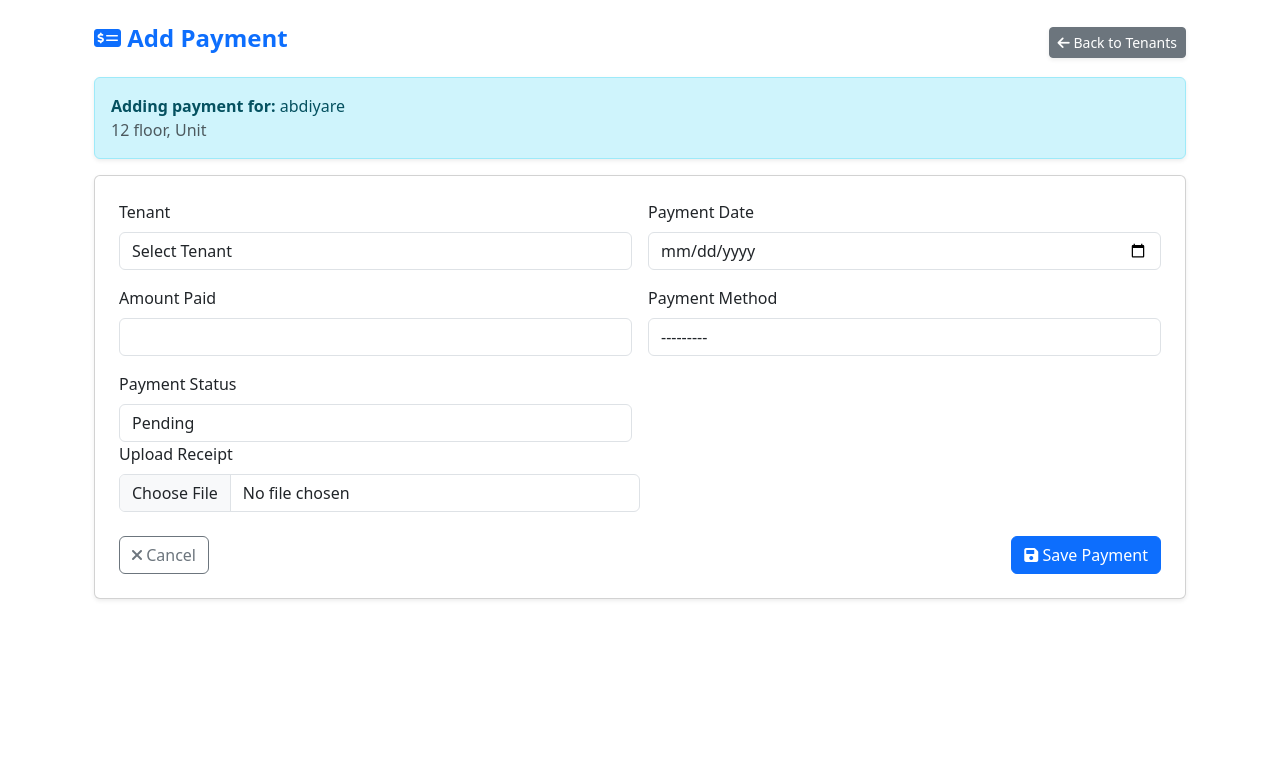
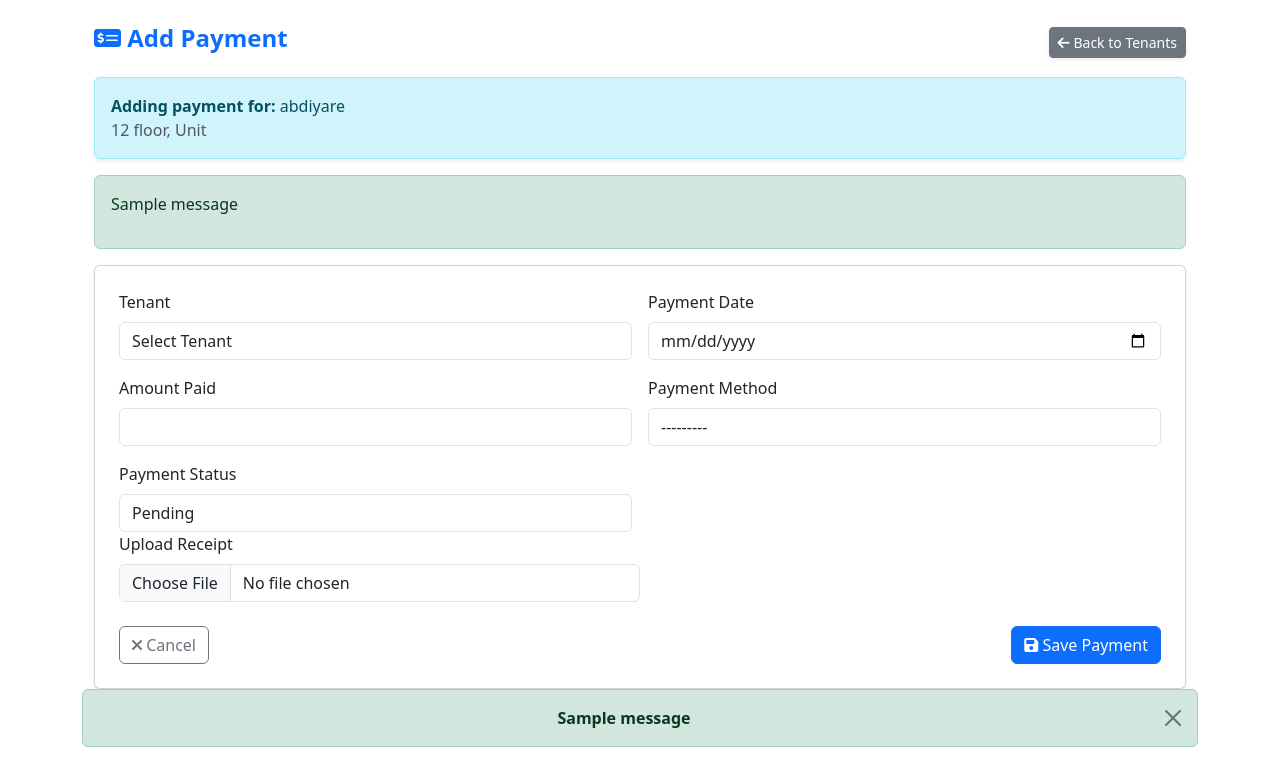
Before and after one commit to EidAbdullahi/renta-management, a Django app: page /add-payment/9/ in a window 1280 px wide. Shown: the part 56-819 px from the top of the page. Before the commit the page ends 656 px from the top, so only its background shows below. Run offline with Django 4.2, Linux system fonts and the light colour scheme; a user stored in the database is signed in; data comes from the database, SQL or seed files in the repository; both versions use the stored data as it was after the commit; tables that the repository leaves empty hold one stand-in row (values such as "Sample post"); one stand-in notice (Sample message) is shown.

Commit message:
comiit changes

```diff
--- a/users/templates/users/add_payment.html
+++ b/users/templates/users/add_payment.html
@@ -16,10 +16,19 @@
         </div>
     {% endif %}
 
-    <!-- Display Form Errors -->
+    <!-- Display form validation errors -->
     {% if form.errors %}
         <div class="alert alert-danger">
             <strong>Errors:</strong> Please correct the fields below.
+        </div>
+    {% endif %}
+
+    <!-- Display success messages -->
+    {% if messages %}
+        <div class="alert alert-success">
+            {% for message in messages %}
+                <p>{{ message }}</p>
+            {% endfor %}
         </div>
     {% endif %}
 
@@ -51,7 +60,7 @@
             </div>
             <div class="col-md-6">
                 <label for="id_receipt" class="form-label">Upload Receipt</label>
-                {{ form.receipt }}  <!-- ✅ Receipt Upload Field -->
+                {{ form.receipt }}
             </div>
 
             <div class="mt-4 d-flex justify-content-between">
@@ -65,6 +74,15 @@
         </form>
     </div>
 </div>
+{% if messages %}
+    {% for message in messages %}
+        <div class="alert alert-{{ message.tags }} alert-dismissible fade show text-center" role="alert">
+            <strong>{{ message }}</strong>
+            <button type="button" class="btn-close" data-bs-dismiss="alert" aria-label="Close"></button>
+        </div>
+    {% endfor %}
+{% endif %}
+
 
 <!-- FontAwesome for Icons -->
 <link rel="stylesheet" href="https://cdnjs.cloudflare.com/ajax/libs/font-awesome/6.0.0/css/all.min.css">
--- a/users/templates/users/base.html
+++ b/users/templates/users/base.html
@@ -8,6 +8,7 @@
     <link rel="stylesheet" href="https://cdn.jsdelivr.net/npm/bootstrap@5.3.0/dist/css/bootstrap.min.css">
 </head>
 <body>
+
     <!-- Navbar -->
     <nav class="navbar navbar-expand-lg navbar-dark bg-dark">
         <div class="container">
--- a/users/urls.py
+++ b/users/urls.py
@@ -35,6 +35,7 @@ urlpatterns = [
     path('payments/', payment_list, name='payment_list'),  # View all payments
     # Rent Status Update
     path('update-rent-status/<int:tenant_id>/', update_rent_status, name='update_rent_status'),
+    path('add-payment/<int:tenant_id>/', add_payment, name='add_payment'),
 ]
 
 # Serve media files in development
--- a/users/views.py
+++ b/users/views.py
@@ -11,9 +11,11 @@ from django.http import HttpResponse
 from django.db.models import Max
 from django.shortcuts import render
 from .models import Tenant, Property, Payment
-from django.shortcuts import render
 from users.models import Payment, Tenant, Property
 from django.db.models import Sum
+from django.contrib import messages  # Import the messages module
+from django.shortcuts import redirect
+
 # ✅ List Payments (Optimized with select_related)
 
 
@@ -36,18 +38,26 @@ def tenant_payments(request, tenant_id):
 
 # ✅ Add Payment for Tenant (Handles Receipt Upload)
 @login_required
+
+
+
+@login_required
 def add_payment(request, tenant_id):
     tenant = get_object_or_404(Tenant, id=tenant_id)
     if request.method == 'POST':
-        form = PaymentForm(request.POST, request.FILES)  # ✅ Ensure request.FILES is included
+        form = PaymentForm(request.POST, request.FILES)
         if form.is_valid():
             payment = form.save(commit=False)
             payment.tenant = tenant
             payment.save()
-            return redirect('payment_list')
+            messages.success(request, "✅ Payment added successfully!")  # ✅ Success message
+            return redirect('add_payment', tenant_id=tenant.id)  # Redirect to avoid form resubmission
     else:
         form = PaymentForm()
     return render(request, 'users/add_payment.html', {'form': form, 'tenant': tenant})
+
+
+
 
 # ✅ Add New Tenant
 @login_required
```
Also changed, not shown: rental_management/settings.py (+10 -2 lines), users/templates/users/dashboard.html (+5 -2 lines), db.sqlite3, media/tenant_documents/Screenshot_from_2025-02-06_12-50-40.png (added), media/tenant_documents/Screenshot_from_2025-02-14_20-46-55_wRJgbSc.png (added).
